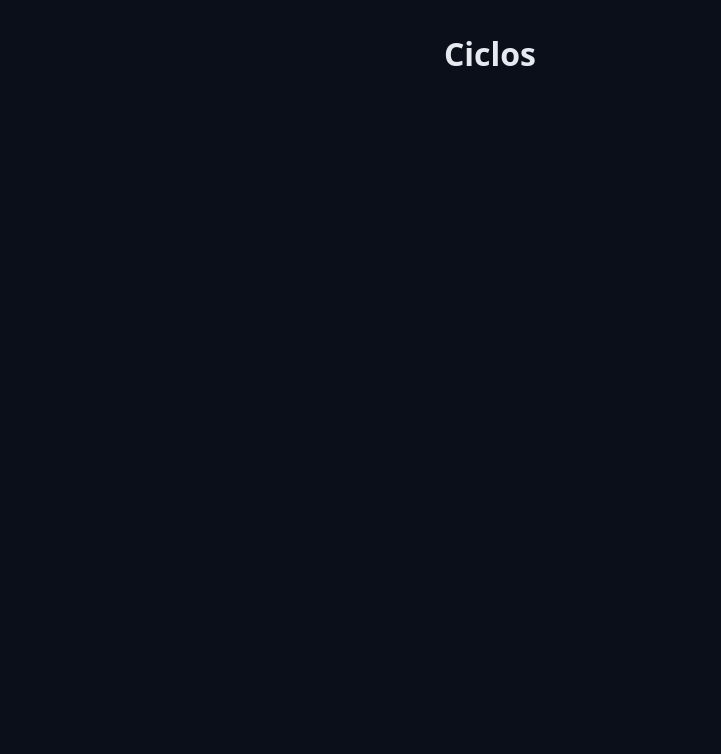
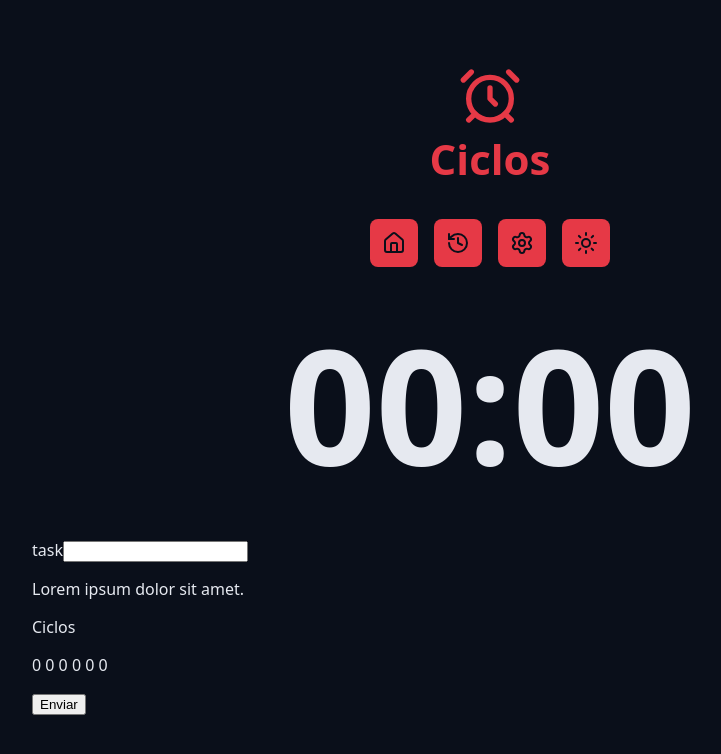
Before and after one commit to matheusabdala/ciclo-pomodoro, a React (Vite) app: page / in a window 1280 px wide. Shown: the top 754 px of the page, without its empty margins (150-871 px from the left). Built offline with nearby package versions, Linux system fonts and the light colour scheme.

Commit message:
countdown component

```diff
--- a/src/App.tsx
+++ b/src/App.tsx
@@ -1,14 +1,43 @@
 import { Container } from './components/Container';
-import { Heading } from './components/Heading';
+import { Logo } from './components/Logo';
+import { Menu } from './components/Menu';
 
 import './styles/theme.css';
 import './styles/global.css';
+import { CountDown } from './components/CountDown';
 
 export function App() {
   return (
     <>
       <Container>
-        <Heading>Ciclos</Heading>
+        <Logo />
+      </Container>
+
+      <Container>
+        <Menu />
+      </Container>
+
+      <Container>
+        <CountDown />
+      </Container>
+
+      <Container>
+        <form className='form' action=''>
+          <div className='formRow'>
+            <label htmlFor='input'>task</label>
+            <input id='input' type='text' />
+          </div>
+          <div className='formRow'>
+            <p>Lorem ipsum dolor sit amet.</p>
+          </div>
+          <div className='formRow'>
+            <p>Ciclos</p>
+            <p>0 0 0 0 0 0</p>
+          </div>
+          <div className='formRow'>
+            <button>Enviar</button>
+          </div>
+        </form>
       </Container>
     </>
   );
--- /dev/null
+++ b/src/components/CountDown/index.tsx
@@ -0,0 +1,5 @@
+import styles from './styles.module.css';
+
+export function CountDown() {
+  return <div className={styles.container}>00:00</div>;
+}
--- /dev/null
+++ b/src/components/CountDown/styles.module.css
@@ -0,0 +1,6 @@
+.container {
+  font-size: clamp(8rem, 25vw, 16rem);
+  font-weight: bold;
+  text-align: center;
+  line-height: 1.3;
+}
--- /dev/null
+++ b/src/components/Logo/index.tsx
@@ -0,0 +1,13 @@
+import { AlarmClock } from 'lucide-react';
+import styles from './styles.module.css';
+
+export function Logo() {
+  return (
+    <div className={styles.logo}>
+      <a className={styles.logoLink} href='#'>
+        <AlarmClock />
+        <span>Ciclos</span>
+      </a>
+    </div>
+  );
+}
--- /dev/null
+++ b/src/components/Logo/styles.module.css
@@ -0,0 +1,29 @@
+.logo {
+  display: flex;
+  align-items: center;
+  justify-content: center;
+  gap: 2.4rem;
+  padding-top: 3.2rem;
+}
+
+.logoLink {
+  display: flex;
+  flex-direction: column;
+  align-items: center;
+  justify-content: center;
+  gap: 0.2rem;
+  font-size: 4.2rem;
+  font-weight: bold;
+  text-decoration: none;
+  color: var(--primary);
+  transition: all 0.1s ease-in-out;
+}
+
+.logoLink:hover {
+  filter: brightness(50%);
+}
+
+.logoLink svg {
+  width: 6.4rem;
+  height: 6.4rem;
+}
--- /dev/null
+++ b/src/components/Menu/index.tsx
@@ -0,0 +1,21 @@
+import { HistoryIcon, HouseIcon, SettingsIcon, SunIcon } from 'lucide-react';
+import styles from './styles.module.css';
+
+export function Menu() {
+  return (
+    <nav className={styles.menu}>
+      <a className={styles.menuLink}>
+        <HouseIcon />
+      </a>
+      <a className={styles.menuLink}>
+        <HistoryIcon />
+      </a>
+      <a className={styles.menuLink}>
+        <SettingsIcon />
+      </a>
+      <a className={styles.menuLink}>
+        <SunIcon />
+      </a>
+    </nav>
+  );
+}
--- /dev/null
+++ b/src/components/Menu/styles.module.css
@@ -0,0 +1,28 @@
+.menu {
+  display: flex;
+  justify-content: center;
+  align-items: center;
+  gap: 1.6rem;
+}
+
+.menuLink {
+  display: inline-flex;
+  justify-content: center;
+  align-items: center;
+  text-decoration: none;
+  background: var(--primary);
+  color: var(--text-over-primary);
+  padding: 1.2rem;
+  border-radius: 0.8rem;
+  transition: all 0.1s ease-in-out;
+  cursor: pointer;
+}
+
+.menuLink:hover {
+  filter: brightness(50%);
+}
+
+.menuLink svg {
+  width: 2.4rem;
+  height: 2.4rem;
+}
```
